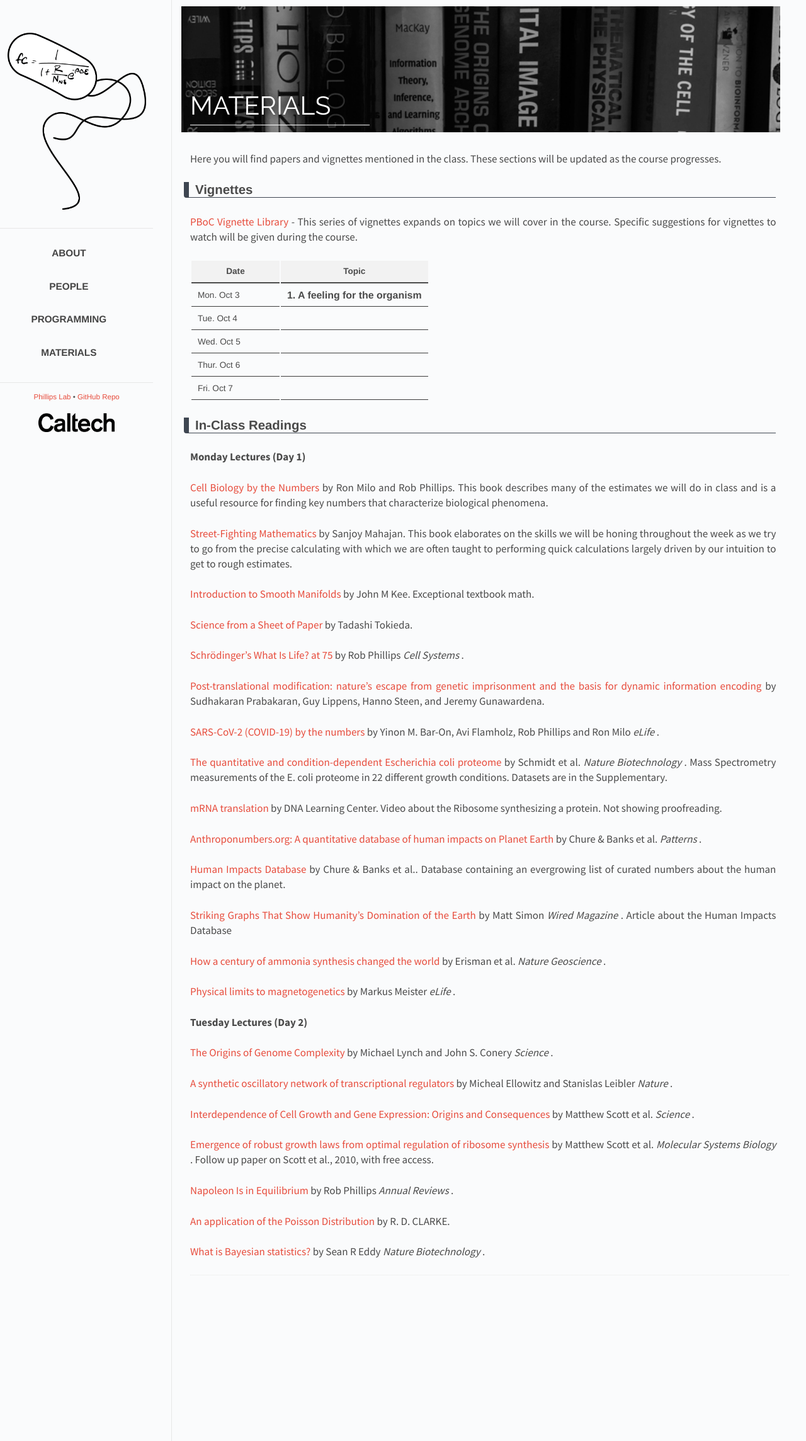
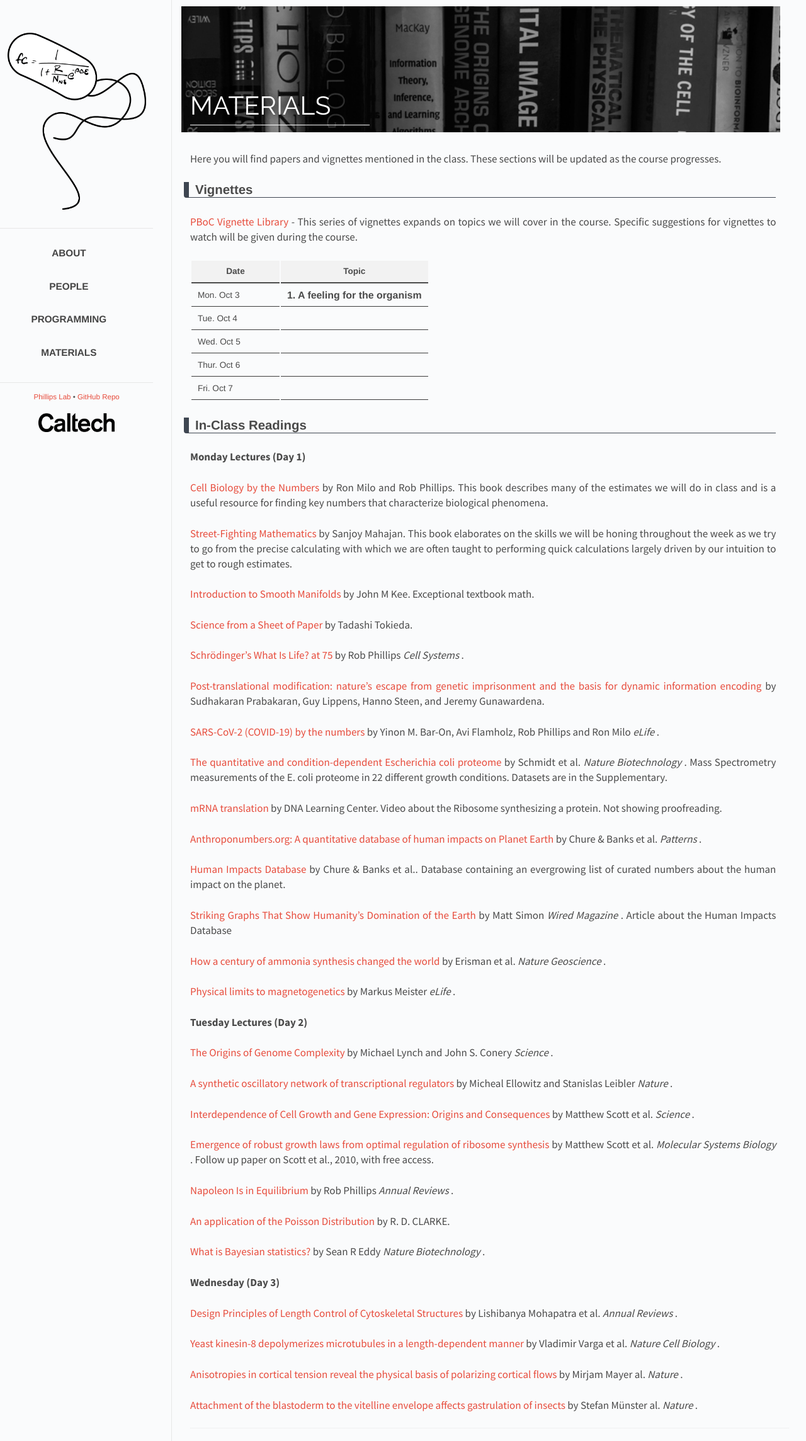
Before and after one commit to RPGroup-PBoC/pboc22_dresden, a Jekyll site: the page built from _posts/2022-01-28-materials.md, in a window 1280 px wide. Shown: the whole page at 63% size. Built offline with Jekyll 4.4.1, drawn with Linux system fonts in a browser that asks for light colours.

Commit message:
first set of papers from wednesday

```diff
--- a/_data/papers.yaml
+++ b/_data/papers.yaml
@@ -105,3 +105,25 @@ Tuesday Lectures (Day 2):
    author: "Sean R Eddy"
    journal: "Nature Biotechnology"
    link: "https://www.nature.com/articles/nbt0904-1177"
+
+Wednesday (Day 3):
+
+ - title: "Design Principles of Length Control of Cytoskeletal Structures"
+   author: "Lishibanya Mohapatra et al."
+   journal: "Annual Reviews"
+   link: "http://rpdata.caltech.edu/publications/Mohapatra2016.pdf"
+
+ - title: "Yeast kinesin-8 depolymerizes microtubules in a length-dependent manner"
+   author: "Vladimir Varga et al."
+   journal: "Nature Cell Biology"
+   link: "https://www.nature.com/articles/ncb1462"
+
+ - title: "Anisotropies in cortical tension reveal the physical basis of polarizing cortical flows"
+   author: "Mirjam Mayer al."
+   journal: "Nature"
+   link: "https://www.nature.com/articles/nature09376"
+
+ - title: "Attachment of the blastoderm to the vitelline envelope affects gastrulation of insects"
+   author: "Stefan Münster al."
+   journal: "Nature"
+   link: "https://www.nature.com/articles/s41586-019-1044-3"
```
